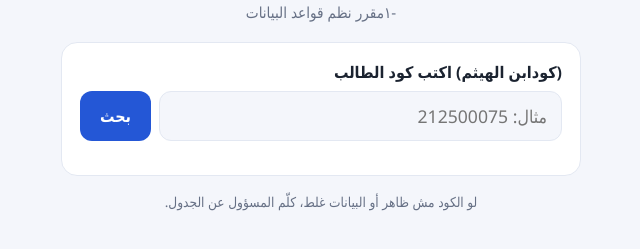
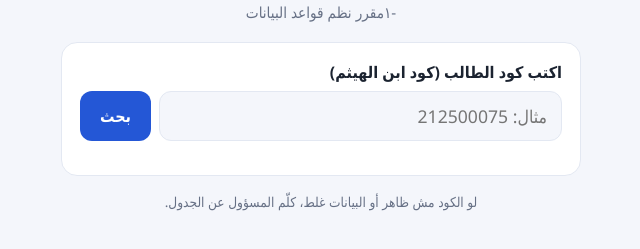
Before and after one commit to engomarsamehfcih-svg/Quiz, a plain HTML site: page index.html in a window 1280 px wide. Shown: the part 63-312 px from the top of the page, without its empty margins (319-959 px from the left). Drawn offline with Linux system fonts and the light colour scheme.

Commit message:
Update index.html

```diff
--- a/index.html
+++ b/index.html
@@ -39,7 +39,7 @@ button{font:inherit;font-weight:600;padding:12px 20px;border:0;border-radius:12p
   <h1>🗓️ Quiz Time</h1>
   <p class="sub">-١مقرر نظم قواعد البيانات</p>
   <div class="card">
-    <label for="q">(كودابن الهيثم) اكتب كود الطالب</label>
+    <label for="q"> اكتب كود الطالب (كود ابن الهيثم)</label>
     <div class="row">
       <input id="q" inputmode="numeric" autocomplete="off" placeholder="مثال: 212500075">
       <button id="go" type="button">بحث</button>
```
